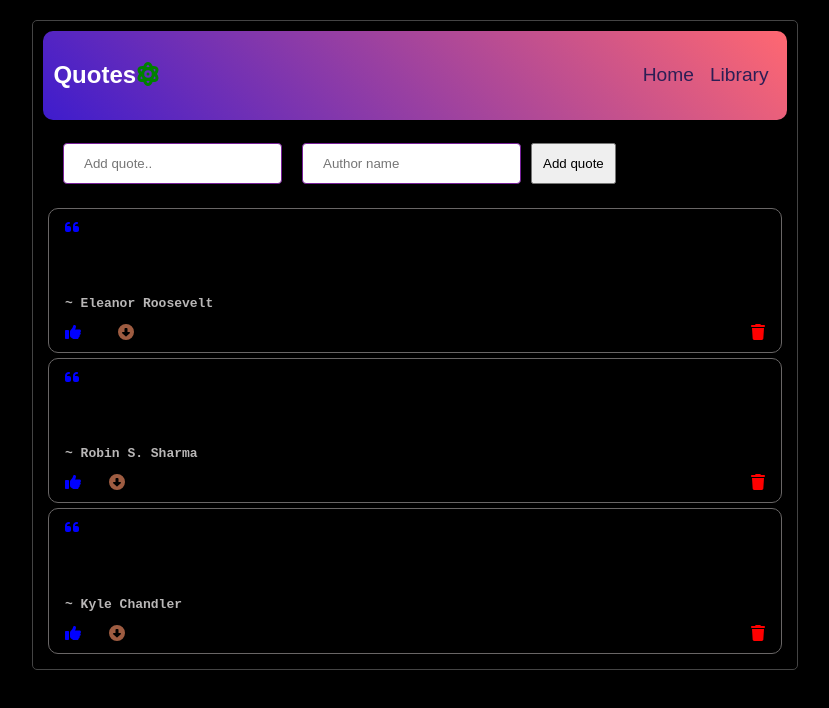
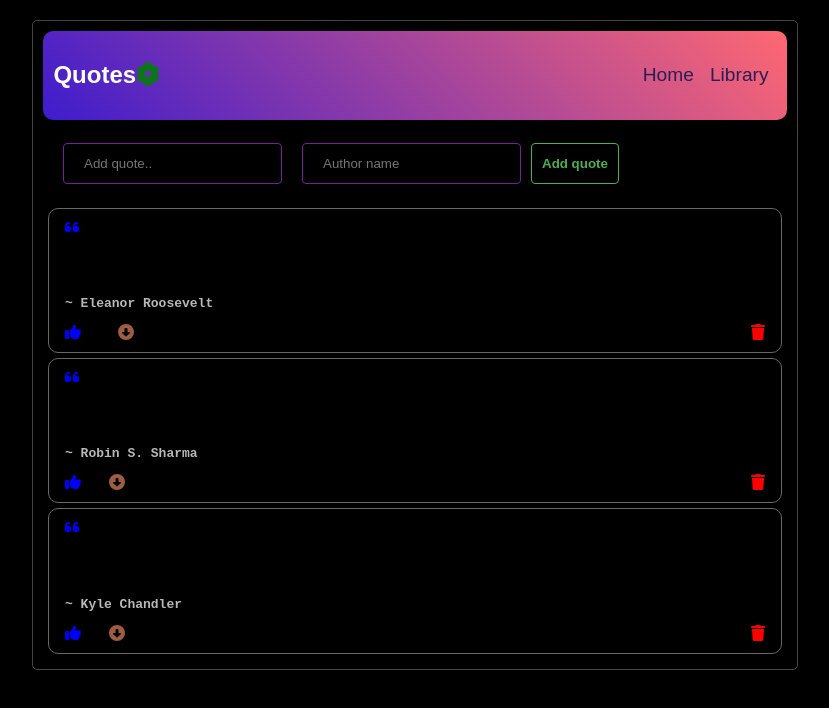
Before and after one commit to Willbeckh/quote-side, an Angular app: page /quotes in a window 1280 px wide. Shown: the top 708 px of the page, without its empty margins (225-1054 px from the left). Built offline with nearby package versions, Linux system fonts and the light colour scheme.

Commit message:
st: update form inputs styles

```diff
--- a/src/app/components/create-quote/create-quote.component.css
+++ b/src/app/components/create-quote/create-quote.component.css
@@ -1,6 +1,5 @@
 .form-control {
   display: flex;
-  /* flex-direction: row; */
   margin: 10px;
 }
 
@@ -21,8 +20,16 @@ input[type="text"] {
 .send-btn {
   padding: 10px;
   margin: 8px 0;
+  border: 1px solid #4caf50;
+  border-radius: 4px;
+  color: #4caf50;
+  cursor: pointer;
+  font-weight: bold;
 }
 input[type="submit"]:hover {
-  background-color: #4caf50;
-  color: #9e5c41;
+  background-color: #232e5e;
 }
+
+input {
+  background-color: rgba(0, 0, 0, 0.1);
+}
```
